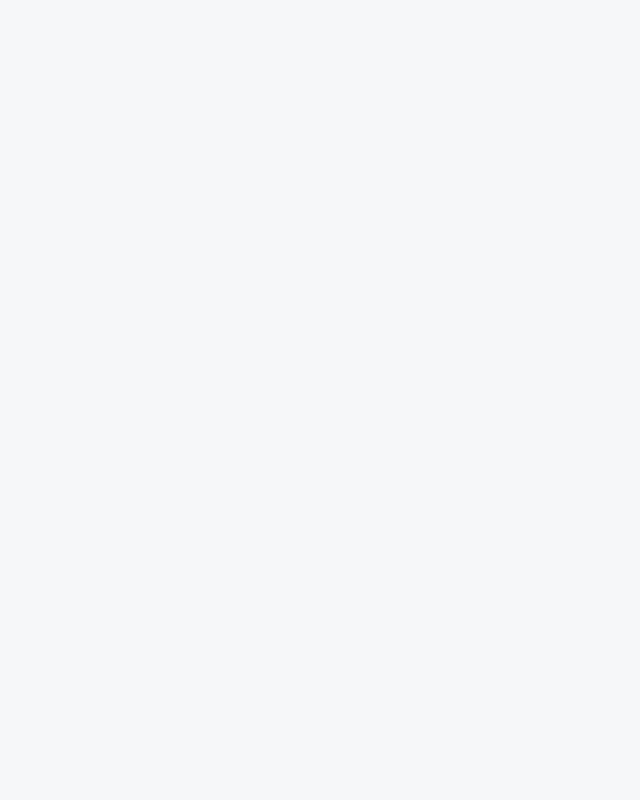
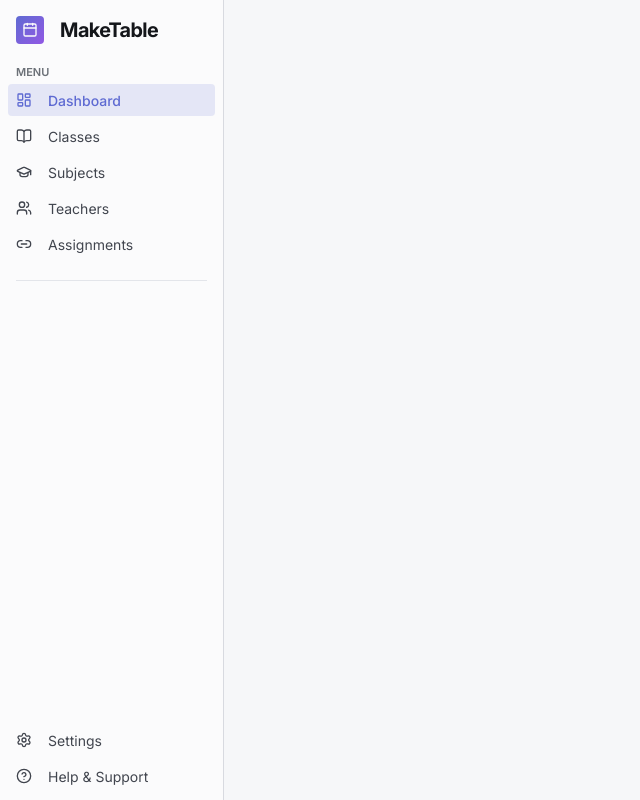
Before and after one commit to asifali411/Make-Table-App, a React (Vite) app: page / in a window 1280 px wide. Shown: the whole page, without its empty margins (0-640 px from the left). Built offline with nearby package versions, Linux system fonts and the light colour scheme.

Commit message:
feat: implement Navbar component and routing structure with Dashboard view

```diff
--- a/package.json
+++ b/package.json
@@ -12,6 +12,7 @@
   "dependencies": {
     "@tauri-apps/api": "^2",
     "@tauri-apps/plugin-opener": "^2",
+    "lucide-react": "^1.17.0",
     "react": "^19.1.0",
     "react-dom": "^19.1.0",
     "react-router-dom": "^7.17.0"
--- a/src/App.tsx
+++ b/src/App.tsx
@@ -1,3 +1,5 @@
+import RouteManager from "./app/routes/RouteManager";
+
 import "./styles/variables.css";
 import "./styles/theme.css";
 import "./styles/root.css";
@@ -5,7 +7,9 @@ import "./styles/global.css";
 
 function App() {
   return (
-    <></>
+    <>
+      <RouteManager />
+    </>
   );
 }
 
--- a/src/app/routes/RouteManager.tsx
+++ b/src/app/routes/RouteManager.tsx
@@ -1,15 +1,23 @@
 import { Suspense } from "react";
 import { Route, Routes } from "react-router-dom";
+import Navbar from "../../shared/components/navbar/Navbar";
 
 // Placeholders
 const Loading = () => <div>Loading</div>;
+const Dashboard = () => <div>Dashboard</div>;
 
 const RouteManager = () => {
   return (
     <Suspense fallback={<Loading />}>
       <Routes>
-        <Route path="/" element={<></>}></Route>
+
+        <Route element={ <Navbar /> }>
+          <Route path="/" element={ <Dashboard /> }></Route>
+        </Route>
+
       </Routes>
     </Suspense>
   );
 }
+
+export default RouteManager;
--- a/src/main.tsx
+++ b/src/main.tsx
@@ -1,9 +1,12 @@
 import React from "react";
 import ReactDOM from "react-dom/client";
 import App from "./App";
+import { BrowserRouter } from "react-router-dom";
 
 ReactDOM.createRoot(document.getElementById("root") as HTMLElement).render(
   <React.StrictMode>
-    <App />
+    <BrowserRouter>
+      <App />
+    </BrowserRouter>
   </React.StrictMode>,
 );
--- /dev/null
+++ b/src/shared/components/navbar/Navbar.tsx
@@ -0,0 +1,89 @@
+import {
+  LayoutDashboard,
+  BookOpen,
+  GraduationCap,
+  Users,
+  Link2,
+  Settings,
+  CircleHelp,
+  Calendar,
+} from "lucide-react";
+import { useNavigate, Outlet } from "react-router-dom";
+import styles from "./styles/Navbar.module.css";
+
+const menuItems = [
+  { href: "/", label: "Dashboard", icon: LayoutDashboard, active: true },
+  { href: "/classes", label: "Classes", icon: BookOpen },
+  { href: "/subjects", label: "Subjects", icon: GraduationCap },
+  { href: "/teachers", label: "Teachers", icon: Users },
+  { href: "/assignments", label: "Assignments", icon: Link2 },
+];
+
+const footerItems = [
+  { href: "/settings", label: "Settings", icon: Settings },
+  { href: "/help", label: "Help & Support", icon: CircleHelp },
+];
+
+const Navbar = () => {
+
+  const navigate = useNavigate();
+
+  return (
+    <>
+      <div className={styles.gap} />
+      <div className={styles.sidebarWrapper}>
+        <div className={styles.sidebar}>
+          <div className={styles.content}>
+            <div className={styles.brand}>
+              <div className={styles.logo}>
+                <Calendar />
+              </div>
+              <span className={styles.brandName}>MakeTable</span>
+            </div>
+
+            <div className={styles.group}>
+              <div className={styles.groupLabel}>Menu</div>
+              <ul className={styles.menu}>
+                {menuItems.map(({ href, label, icon: Icon, active }) => (
+                  <li key={href}>
+                    <button
+                      className={`${styles.menuButton} ${
+                        active ? styles.menuButtonActive : ""
+                      }`}
+                      onClick={() => navigate(href)}
+                      aria-current={active ? "page" : undefined}
+                    >
+                      <Icon className={styles.menuIcon} />
+                      <span>{label}</span>
+                    </button>
+                  </li>
+                ))}
+              </ul>
+            </div>
+
+            <div className={styles.divider} />
+
+            <div className={styles.group} style={{ marginTop: "auto "}}>
+              <ul className={styles.menu}>
+                {footerItems.map(({ href, label, icon: Icon }) => (
+                  <li key={href}>
+                    <button className={styles.menuButton} onClick={() => navigate(href)}>
+                      <Icon className={styles.menuIcon} />
+                      <span>{label}</span>
+                    </button>
+                  </li>
+                ))}
+              </ul>
+            </div>
+          </div>
+        </div>
+      </div>
+
+      <main>
+        <Outlet />
+      </main>
+    </>
+  );
+}
+
+export default Navbar;
--- /dev/null
+++ b/src/shared/components/navbar/styles/Navbar.module.css
@@ -0,0 +1,148 @@
+.gap {
+  position: relative;
+  height: 100svh;
+  width: var(--sidebar-width, 16rem);
+  background: transparent;
+  transition: width var(--transition-base);
+}
+
+.sidebarWrapper {
+  position: fixed;
+  inset-block: 0;
+  z-index: 10;
+  display: flex;
+  height: 100svh;
+  width: var(--sidebar-width, 16rem);
+  left: 0;
+  transition: left var(--transition-base), right var(--transition-base),
+    width var(--transition-base);
+}
+
+.sidebar {
+  display: flex;
+  height: 100%;
+  width: 100%;
+  flex-direction: column;
+  background-color: var(--color-surface);
+  border-right: 1px solid var(--color-border-primary);
+}
+
+.content {
+  display: flex;
+  min-height: 0;
+  flex: 1 1 0%;
+  flex-direction: column;
+  gap: var(--space-2);
+  overflow: auto;
+}
+
+.brand {
+  padding: var(--space-4);
+  padding-bottom: 0;
+  display: flex;
+  align-items: center;
+  gap: var(--space-4);
+  cursor: pointer;
+}
+
+.logo {
+  border-radius: var(--radius-small);
+  padding: calc(var(--space-1) * 1.5);
+  flex-shrink: 0;
+  background: var(--color-gradient-primary);
+  color: var(--color-surface);
+  display: flex;
+  justify-content: center;
+  align-items: center;
+}
+
+.logo svg {
+  width: 16px;
+  height: 16px;
+}
+
+.brandName {
+  font-size: var(--font-size-xl);
+  font-weight: 700;
+  color: var(--color-text-primary);
+  letter-spacing: -0.025em;
+}
+
+.group {
+  position: relative;
+  display: flex;
+  width: 100%;
+  min-width: 0;
+  flex-direction: column;
+  padding: var(--space-2);
+}
+
+.groupLabel {
+  display: flex;
+  text-transform: uppercase;
+  align-items: center;
+  border-radius: var(--radius-small);
+  padding-inline: var(--space-2);
+  font-size: var(--font-size-xs);
+  font-weight: 600;
+  color: var(--color-text-tertiary);
+}
+
+.menu {
+  display: flex;
+  width: 100%;
+  min-width: 0;
+  flex-direction: column;
+  gap: var(--space-1);
+  list-style: none;
+  margin: 0;
+  padding: 0;
+}
+
+.menuButton {
+  display: flex;
+  width: 100%;
+  align-items: center;
+  gap: var(--space-2);
+  overflow: hidden;
+  border-radius: var(--radius-small);
+  padding: var(--space-2);
+  height: 32px;
+  font-size: var(--font-size-lg);
+  text-align: left;
+  text-decoration: none;
+  color: var(--color-text-secondary);
+  background-color: transparent;
+  border: none;
+  transition: background-color var(--transition-fast), color var(--transition-fast);
+}
+
+.menuButton:hover {
+  background-color: var(--color-surface-hover);
+  color: var(--color-text-primary);
+}
+
+.menuButtonActive {
+  background-color: var(--color-primary-highlight);
+  color: var(--color-primary);
+  font-weight: 500;
+}
+
+.menuButtonActive:hover {
+  background-color: color-mix(in srgb, var(--color-primary) 25%, transparent);
+  color: var(--color-primary);
+}
+
+.menuIcon {
+  margin-right: var(--space-2);
+  height: 16px;
+  width: 16px;
+  flex-shrink: 0;
+}
+
+.divider {
+  height: 1px;
+  width: calc(100% - var(--space-7));
+  background-color: var(--color-border-secondary);
+  margin: var(--space-1) var(--space-4);
+}
--- a/src/styles/root.css
+++ b/src/styles/root.css
@@ -1,6 +1,6 @@
 @font-face {
   font-family: "Inter";
-  src: url("./assets/fonts/Inter.ttf");
+  src: url("../assets/fonts/Inter.ttf");
 }
 
 :root {
--- a/src/styles/theme.css
+++ b/src/styles/theme.css
@@ -1,3 +1,8 @@
+:root {
+  --color-gradient-primary:   linear-gradient(135deg, var(--color-primary), color-mix(in srgb, hsl(270 70% 60%) 80%, var(--color-accent)));
+  --color-primary-highlight:  color-mix(in srgb, var(--color-primary) 15%, transparent);
+}
+
 :root, [data-theme="light"] {
   --color-primary:         #5e6ad2;
   --color-accent:          #6e6ff2;
```
Also changed, not shown: 2 other files (tests, documents, lock files or other folders).
